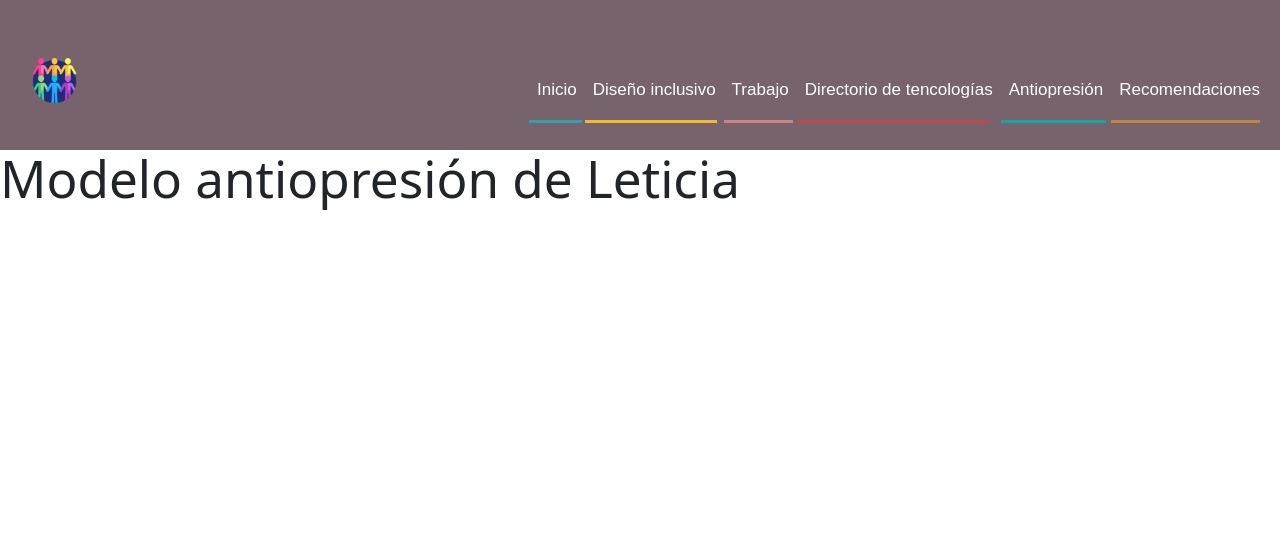
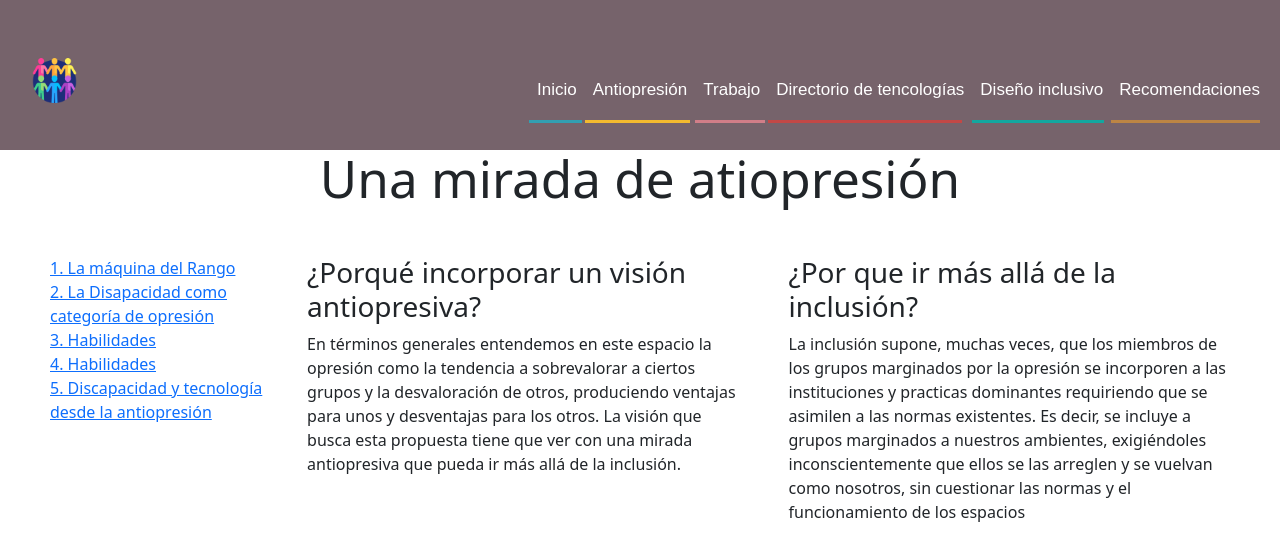
Before and after one commit to atzina/tecnologia-discapacidad, a React (Vite) app in the folder tecnologia_y_discapacidad/: page /modelo in a window 1280 px wide. Shown: the top 560 px of the page. Built offline with nearby package versions, Linux system fonts and the light colour scheme.

Commit message:
modelo antiopresion inicio

```diff
--- a/tecnologia_y_discapacidad/src/components/Home/Home.jsx
+++ b/tecnologia_y_discapacidad/src/components/Home/Home.jsx
@@ -36,7 +36,7 @@ function Home() {
                 personas. Reconocemos que la tecnología subyacen valiosas
                 oportunidades no exploradas que pueden contrubuir al
                 empoderamiento de las personas con discapacidad, es obligación
-                de todas y todos de desarrollarlas.
+                de todas y todos desarrollarlas.
               </p>
             </div>
             <div className="modelo-antiopresion col-12 col-md-4 col-lg-4">
--- /dev/null
+++ b/tecnologia_y_discapacidad/src/components/Modelo.css
@@ -0,0 +1,28 @@
+
+.title-model {
+    text-align: center;
+
+}
+
+.principal-modelo {
+    display: flex;
+    margin: 30px;
+}
+
+aside {
+    display: flex;
+    flex-direction: column;
+    width: 100%;
+    padding: 20px;;
+}
+
+.pregunta-uno {
+    width: 200%;
+    padding: 20px;
+}
+
+
+.pregunta-dos {
+    width: 200%;
+    padding: 20px;
+}
--- a/tecnologia_y_discapacidad/src/components/Modelo.jsx
+++ b/tecnologia_y_discapacidad/src/components/Modelo.jsx
@@ -1,9 +1,35 @@
+import "./Modelo.css"
 
-function Modelo () {
+function Modelo() {
+  return (
+    <>
+      <div className="title-model">
+        <h1>Una mirada de atiopresión</h1>
+      </div>
+      <div className="principal-modelo">
+      <aside>
+        <a href="#">{"1. La máquina del Rango"}</a>
+        <a href="#">{"2. La Disapacidad como categoría de opresión"}</a>
+        <a href="#">{"3. Habilidades"}</a>
+        <a href="#">{"4. Habilidades"}</a>
+        <a href="#">{"5. Discapacidad y tecnología desde la antiopresión"}</a>
+      </aside>
 
-    return (
-        <h1>Modelo antiopresión de Leticia</h1>
-    )
+      <section className="pregunta-uno">
+        <h3>¿Porqué incorporar un visión antiopresiva? </h3>
+        <p>
+          En términos generales entendemos en este espacio la opresión como la tendencia a sobrevalorar a ciertos grupos y la desvaloración de otros, produciendo ventajas para unos y desventajas para los otros.
+          La visión que busca esta propuesta tiene que ver con una mirada
+          antiopresiva que pueda ir más allá de la inclusión.
+        </p>
+      </section>
+      <section className="pregunta-dos">
+        <h3>¿Por que ir más allá de la inclusión?</h3>
+       <p>La inclusión supone, muchas veces, que los miembros de los grupos marginados por la opresión se incorporen a las instituciones y practicas dominantes requiriendo que se asimilen a las normas existentes. Es decir, se incluye a grupos marginados a nuestros ambientes, exigiéndoles inconscientemente que ellos se las arreglen y se vuelvan como nosotros, sin cuestionar las normas y el funcionamiento de los espacios</p>
+      </section>
+      </div>
+    </>
+  );
 }
 
 export default Modelo;
--- a/tecnologia_y_discapacidad/src/components/Navar/Navar.jsx
+++ b/tecnologia_y_discapacidad/src/components/Navar/Navar.jsx
@@ -18,7 +18,7 @@ function Navar() {
               <a className="nav-link nav-link-blue"  href="/">{"Inicio"}</a>
             </li>
             <li>
-              <a class="nav-link nav-link-yellow" href="/diseno">{"Diseño inclusivo"}</a>
+            <a class="nav-link nav-link-yellow" href="/modelo">{"Antiopresión"}</a>
             </li>
             <li >
               <a class="nav-link nav-link-pink" href="/trabajo">{"Trabajo"}</a>
@@ -29,7 +29,7 @@ function Navar() {
               </a>
             </li>
             <li >
-              <a class="nav-link nav-link-aqua" href="/modelo">{"Antiopresión"}</a>
+              <a class="nav-link nav-link-aqua" href="/diseno">{"Diseño inclusivo"}</a>
             </li>
             <li >
               <a class="nav-link nav-link-brown" href="/recomendaciones">{"Recomendaciones"}</a>
```
Also changed, not shown: tecnologia_y_discapacidad/src/assets/inclusion.jpg (added).
